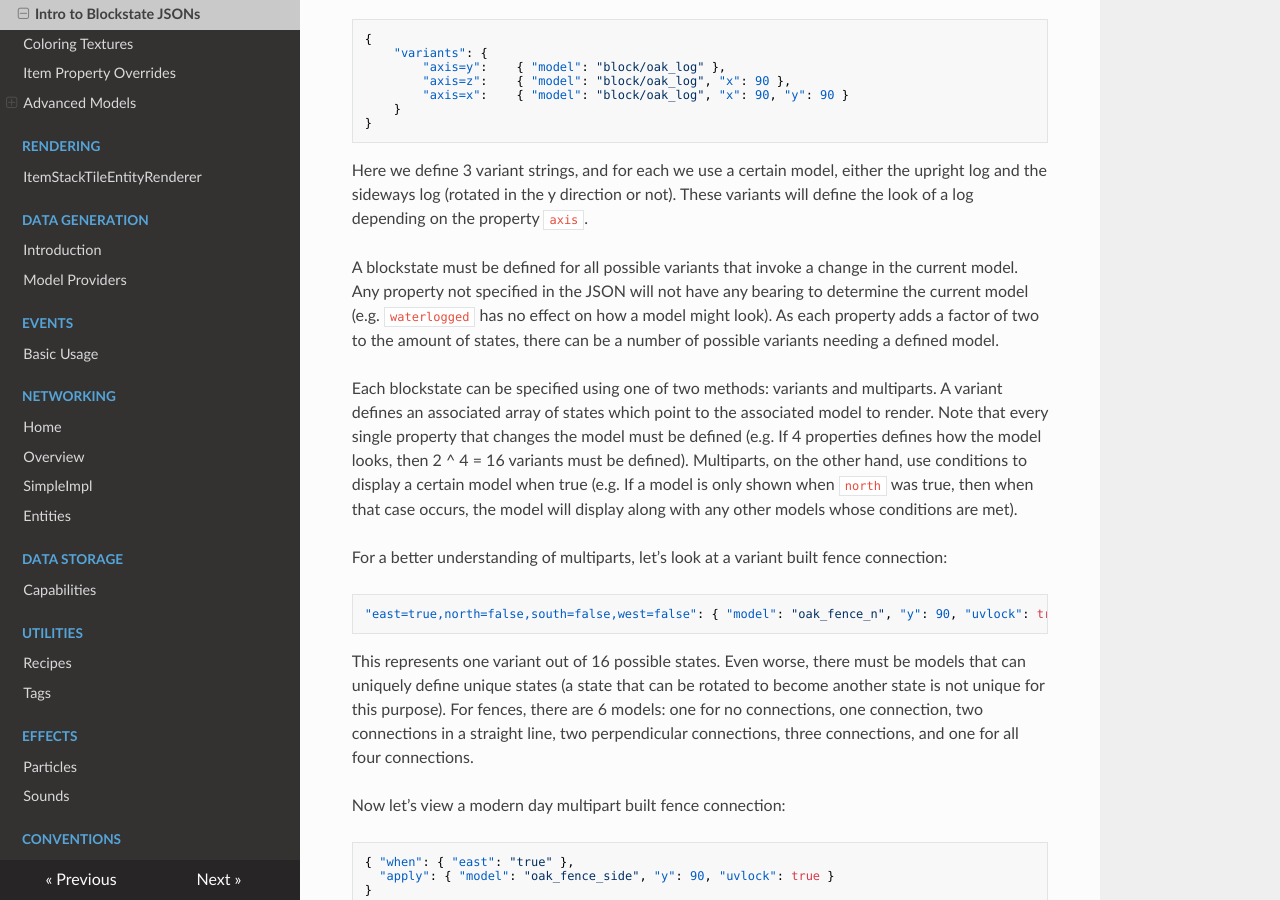
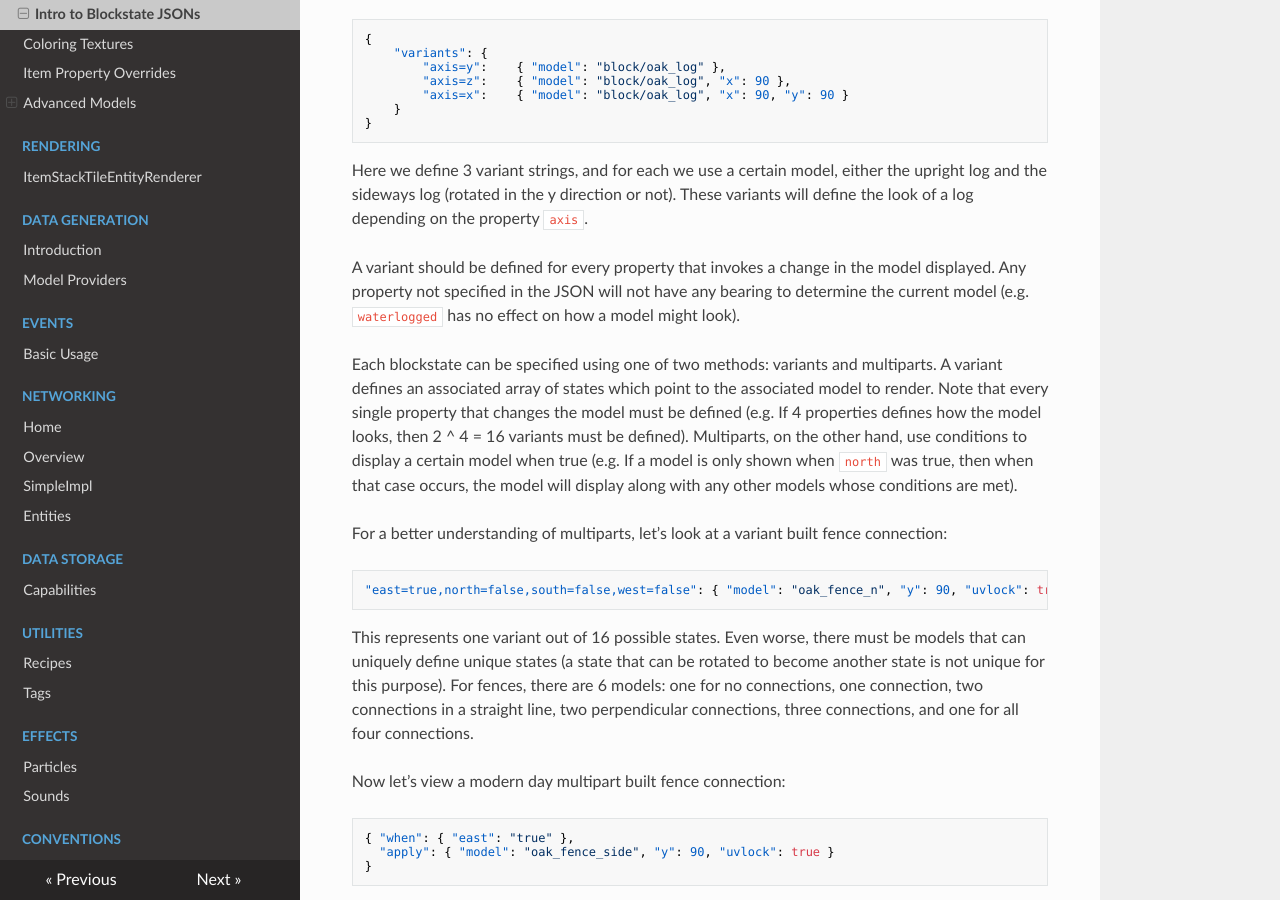
Before and after one commit to MinecraftForge/Documentation, an MkDocs documentation site: the page built from docs/models/blockstates/introduction.md, in a window 1280 px wide and 900 px high, scrolled down 483 px. Built offline with MkDocs 1.6.1, drawn with Linux system fonts in a browser that asks for light colours; nearby versions of some CDN libraries.

Commit message:
Adjusts for some properties instead of all

```diff
--- a/docs/models/blockstates/introduction.md
+++ b/docs/models/blockstates/introduction.md
@@ -19,7 +19,7 @@ As an example, let's take a look at the vanilla `oak_log.json`:
 
 Here we define 3 variant strings, and for each we use a certain model, either the upright log and the sideways log (rotated in the y direction or not). These variants will define the look of a log depending on the property `axis`.
 
-A blockstate must be defined for all possible variants that invoke a change in the current model. Any property not specified in the JSON will not have any bearing to determine the current model (e.g. `waterlogged` has no effect on how a model might look). As each property adds a factor of two to the amount of states, there can be a number of possible variants needing a defined model.
+A variant should be defined for every property that invokes a change in the model displayed. Any property not specified in the JSON will not have any bearing to determine the current model (e.g. `waterlogged` has no effect on how a model might look).
 
 Each blockstate can be specified using one of two methods: variants and multiparts. A variant defines an associated array of states which point to the associated model to render. Note that every single property that changes the model must be defined (e.g. If 4 properties defines how the model looks, then 2 ^ 4 = 16 variants must be defined). Multiparts, on the other hand, use conditions to display a certain model when true (e.g. If a model is only shown when `north` was true, then when that case occurs, the model will display along with any other models whose conditions are met).
 
```
